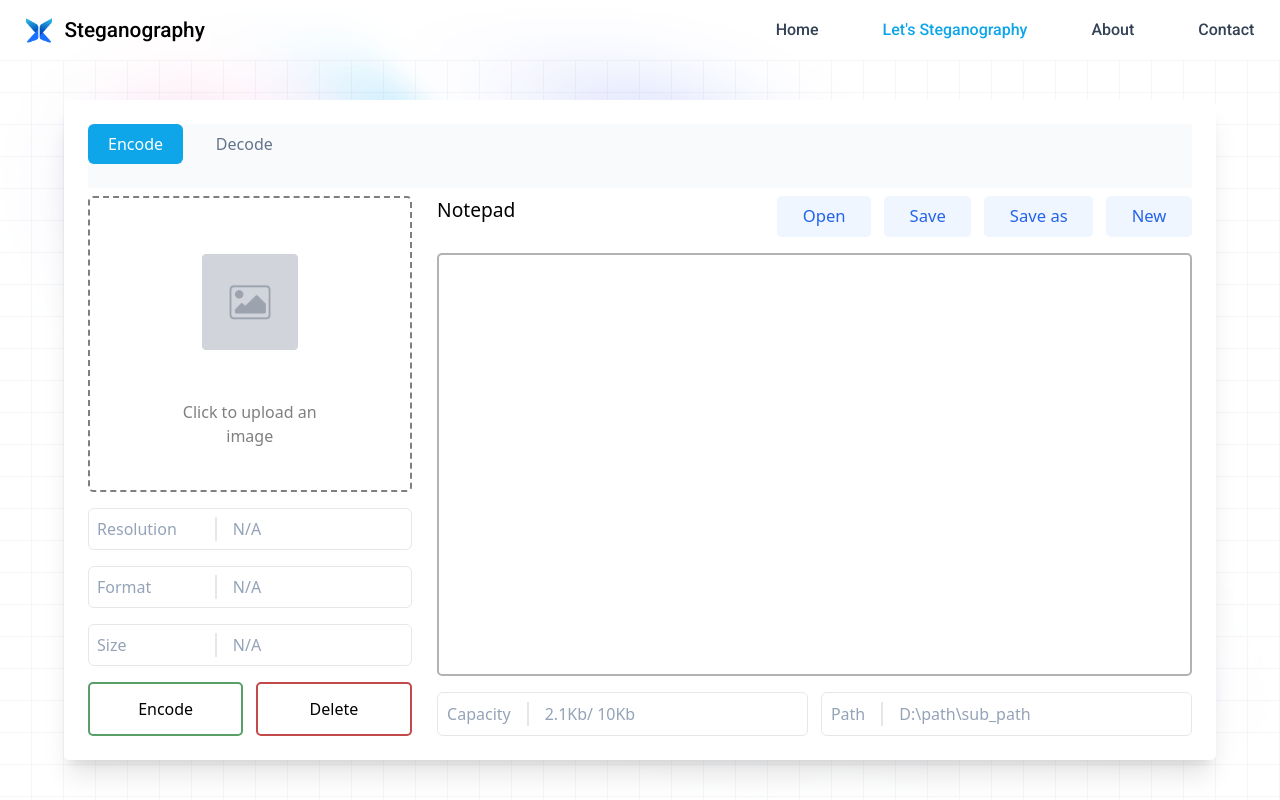
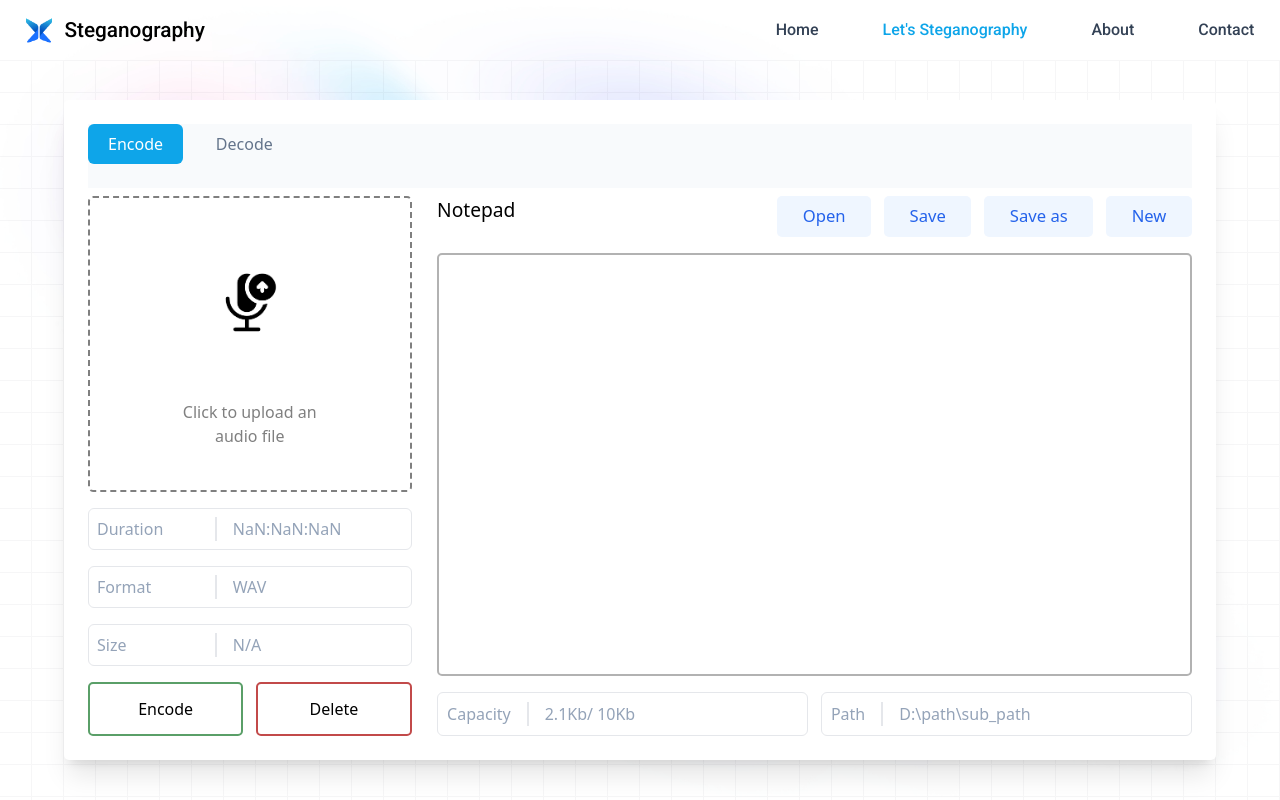
Before and after one commit to HungBacktracking/Steganography-Website, a React (Vite) app in the folder frontend/: page /steganography/audio in a window 1280 px wide. Built offline with nearby package versions, Linux system fonts and the light colour scheme.

Commit message:
upload file audio encode ver01

```diff
--- a/frontend/src/pages/StegAudioPage/Decoder.jsx
+++ b/frontend/src/pages/StegAudioPage/Decoder.jsx
@@ -20,69 +20,46 @@ const Decoder = ({ setActiveTab }) => {
 
 const DecoderLeftComponent = ({}) => {
   const fileInput = useRef(null);
-  const [image, setImage] = useState(null);
-  const [imageResolution, setImageResolution] = useState("N/A");
-  const [imageFormat, setImageFormat] = useState("N/A");
-  const [imageSize, setImageSize] = useState("N/A");
+  const [audio, setAudio] = useState(null);
 
-  const handleImageContainerClick = () => {
+
+  const handleAudioContainerClick = () => {
     fileInput.current.click();
-  }
+  };
 
   const handleFileSelection = (e) => {
     const file = e.target.files[0];
-
     if (file) {
-      // Set the image to be displayed
-      setImageFormat(file.type.split('/')[1].toUpperCase());
-      setImageSize((file.size / 1024 / 1024).toFixed(2) + 'Mb'); // Convert bytes to megabytes
-
       const reader = new FileReader();
-      reader.onload = (e) => {
-        setImage(e.target.result);
-        // alert("File uploaded successfully!");
-
-        // Get image resolution
-        const img = new Image();
-        img.onload = () => {
-          setImageResolution(`${img.width}x${img.height}`);
-        };
-        img.src = e.target.result;
-      };
-
+      reader.onload = () => {
+        setAudio(reader.result);
+      }
       reader.readAsDataURL(file);
-      console.log(file);
-      // do something with the file
-
-    }
-    else {
-      alert("Failed to upload file. Please try again.");
-      console.log("No file selected");
     }
   };
 
-
   return (
       <div className={classes.left}>
-          <div className={classes.image_container}onClick={handleImageContainerClick}>
-            {image ? (<img src={image} alt="Uploaded" style={{ maxWidth: '100%', maxHeight: '100%' }} />
+        <div className={classes.audio_container} onClick={handleAudioContainerClick}>
+          {audio ? (
+            <audio controls src={audio} style={{ maxWidth: '100%', maxHeight: '100%' }} />
           ) : (
-              <div className={classes.uploadPrompt}>Click to upload an image</div>
+            <div className={classes.uploadPrompt}>Click to upload an audio file</div>
           )}
           <input
             type="file"
+            accept=".wav" // Accept only .wav files
+            style={{ display: 'none' }} // Hide the file input
+            onChange={handleFileSelection}
             ref={fileInput}
-              onChange={handleFileSelection}
-              style={{ display: 'none' }}
-              accept="image/*" // Accept only images
           />
         </div>
 
           {/* <div className={classes.info}>Resolution</div> */}
-          <TwoSideTextBox
+          {/* <TwoSideTextBox
             titleComponent={<div className="basis-1/3" >Resolution</div>}
             content={imageResolution}
-          />
+          /> */}
 
           {/* <div className={classes.info}>Mode</div> */}
           {/* <TwoSideTextBox
@@ -92,16 +69,16 @@ const DecoderLeftComponent = ({}) => {
 
 
           {/* <div className={classes.info}>Format</div> */}
-          <TwoSideTextBox
+          {/* <TwoSideTextBox
             titleComponent={<div className="basis-1/3" >Format</div>}
             content={imageFormat}
-          />
+          /> */}
 
           {/* <div className={classes.info}>Size</div> */}
-          <TwoSideTextBox
+          {/* <TwoSideTextBox
             titleComponent={<div className="basis-1/3" >Size</div>}
             content={imageSize}
-          />
+          /> */}
           <div className={classes.action}>
               <div className={`${classes.button_action_1} ${classes.success_}`}>Decode</div>
               <div className={`${classes.button_action_1} ${classes.destroy_}`}>Delete</div>
--- a/frontend/src/pages/StegAudioPage/Encoder.jsx
+++ b/frontend/src/pages/StegAudioPage/Encoder.jsx
@@ -22,79 +22,88 @@ const Encoder = ({ setActiveTab }) => {
 const EncoderLeftComponent = ({}) => {
 
   const fileInput = useRef(null);
-  const [image, setImage] = useState(null);
-  const [imageResolution, setImageResolution] = useState("N/A");
-  const [imageFormat, setImageFormat] = useState("N/A");
-  const [imageSize, setImageSize] = useState("N/A");
+  const [audio, setAudio] = useState(null);
+  const [audioSize, setAudioSize] = useState("N/A");
+  const audioFormat = "WAV";
+  const [audioTime, setAudioTime] = useState("N/A");
 
-  const handleImageContainerClick = () => {
+  const handleAudioContainerClick = () => {
     fileInput.current.click();
-  }
+  };
 
   const handleFileSelection = (e) => {
     const file = e.target.files[0];
+    if (file) {
+      const fileName = file.name;
 
-    if (file) {
-      // Set the image to be displayed
-      setImageFormat(file.type.split('/')[1].toUpperCase());
-      setImageSize((file.size / 1024 / 1024).toFixed(2) + 'Mb'); // Convert bytes to megabytes
+      const fileExtension = fileName.split('.').pop().toLowerCase();
+      if (fileExtension !== 'wav') {
+        alert('Only WAV files are allowed.');
+        return;
+      }
 
       const reader = new FileReader();
-      reader.onload = (e) => {
-        setImage(e.target.result);
-        // alert("File uploaded successfully!");
+      reader.onload = () => {
+        setAudio(reader.result);
+        setAudioSize((file.size / (1024 * 1024)).toFixed(2) + " MB");
 
-        // Get image resolution
-        const img = new Image();
-        img.onload = () => {
-          setImageResolution(`${img.width}x${img.height}`);
+        // Get audio duration
+        const audio = new Audio(reader.result);
+        audio.onloadedmetadata = () => {
+          setAudioTime(audio.duration);
         };
-        img.src = e.target.result;
+      }
+      reader.readAsDataURL(file);
+    } else {
+      alert('No file selected!');
+    }
   };
 
-      reader.readAsDataURL(file);
-      console.log(file);
-      // do something with the file
+  const formatDuration = (seconds) => {
+    const hours = Math.floor(seconds / 3600);
+    const minutes = Math.floor((seconds % 3600) / 60);
+    const secondsLeft = Math.floor(seconds % 60);
 
-    }
-    else {
-      alert("Failed to upload file. Please try again.");
-      console.log("No file selected");
-    }
+    const paddedHours = hours.toString().padStart(2, '0');
+    const paddedMinutes = minutes.toString().padStart(2, '0');
+    const paddedSeconds = secondsLeft.toString().padStart(2, '0');
+
+    return `${paddedHours}:${paddedMinutes}:${paddedSeconds}`;
   };
 
   return (
       <div className={classes.left}>
-          <div className={classes.image_container} onClick={handleImageContainerClick}>
-            {image ? (<img src={image} alt="Uploaded" style={{ maxWidth: '100%', maxHeight: '100%' }} />
+        <div className={`${classes.audio_container} ${audio ? classes.audio_uploaded : ''}`} onClick={handleAudioContainerClick}>
+          {audio ? (
+            <audio controls src={audio} style={{ maxWidth: '100%', maxHeight: 'auto'}} />
           ) : (
-              <div className={classes.uploadPrompt}>Click to upload an image</div>
+            <div className={classes.uploadPrompt}>Click to upload an audio file</div>
           )}
           <input
             type="file"
+            accept=".wav" // Accept only .wav files
+            style={{ display: 'none' }} // Hide the file input
+            onChange={handleFileSelection}
             ref={fileInput}
-              onChange={handleFileSelection}
-              style={{ display: 'none' }}
-              accept="image/*" // Accept only images
           />
         </div>
 
-          {/* <div className={classes.info}>Resolution</div> */}
+          {/* <div className={classes.info}>Duration</div> */}
           <TwoSideTextBox
-            titleComponent={<div className="basis-1/3" >Resolution</div>}
-            content={imageResolution}
+            titleComponent={<div className="basis-1/3" >Duration</div>}
+            content={formatDuration(audioTime)}
           />
 
           {/* <div className={classes.info}>Format</div> */}
           <TwoSideTextBox
             titleComponent={<div className="basis-1/3" >Format</div>}
-            content={imageFormat}
+            content={audioFormat}
           />
 
            {/* <div className={classes.info}>Size</div> */}
            <TwoSideTextBox
             titleComponent={<div className="basis-1/3" >Size</div>}
-            content={imageSize}
+            content={audioSize}
           />
 
         <div className={classes.action}>
--- a/frontend/src/pages/StegAudioPage/StegAudioPage.module.css
+++ b/frontend/src/pages/StegAudioPage/StegAudioPage.module.css
@@ -61,16 +61,28 @@
     cursor: pointer;
 }
 
-.image_container {
+.audio_container {
     /* height: 35vh; */
     flex: 1;
     border: 2px dashed rgba(0, 0, 0, 0.5); /* Chuyển sang màu viền đen */
     border-radius: 5px;
-    background-image: url('../../assets/upload_image.png');
+    background-image: url('../../assets/upload_audio.png');
     background-repeat: no-repeat;
     background-size: 30%;
     background-position: center 7vh;
     position: relative;
+    display: flex;
+    align-items: center;
+    justify-content: center;
+}
+
+.audio_uploaded {
+    padding: 0 !important;
+    margin: 0 !important;
+    background-image: none !important; /* Remove background image */
+    /* border: none !important; */
+    width: 100%;
+    height: fit-content;
 }
 
 .uploadPrompt {
@@ -83,7 +95,7 @@
     text-align: center;
 }
 
-.image_container:hover {
+.audio_container:hover {
     border-color: #b3000c; /* Darker blue on hover */
     box-shadow: 0 4px 8px rgba(0, 0, 0, 0.2); /* Add shadow for depth */
     background-color: rgba(255, 255, 255, 0.8); /* Slightly change background color */
```
Also changed, not shown: frontend/src/assets/upload_audio.png (added), 1 other file (tests, documents, lock files or other folders). Lines whose indentation alone changed are shown as unchanged.
